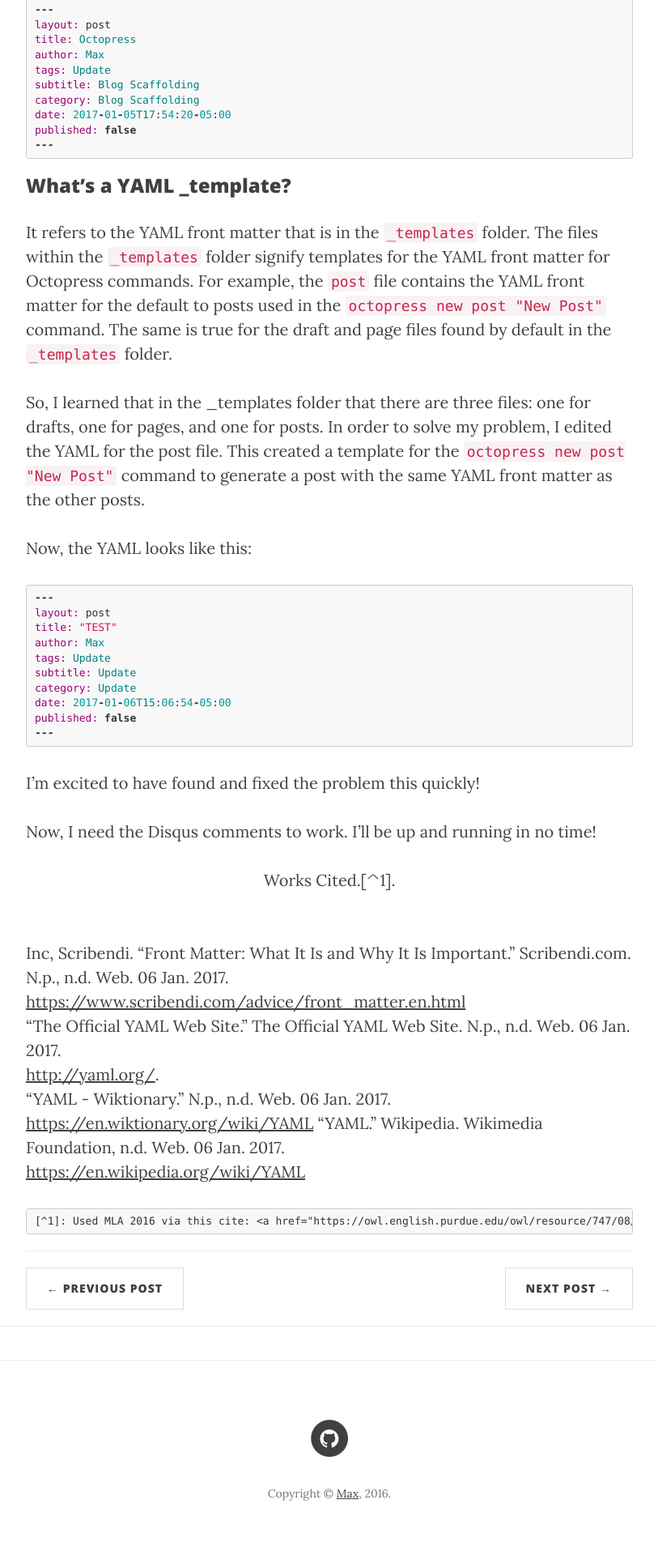
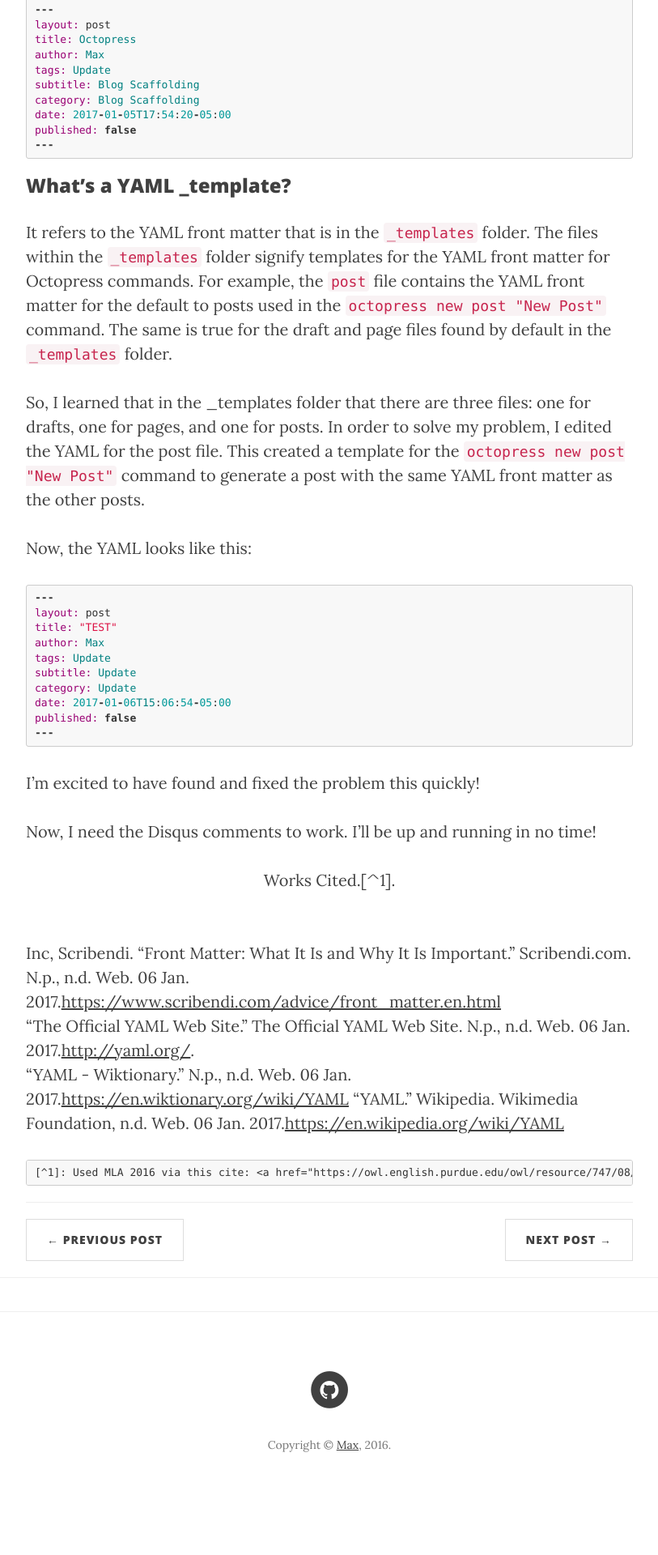
Before and after one commit to maxgrok/maxgrok.github.io_oldversion, a Jekyll site: the page built from _posts/2017-01-06-octopress-YAML-update.markdown, in a window 1280 px wide. Shown: the part 1657-3577 px from the top of the page at 81% size, without its empty margins (233-1046 px from the left). Built offline with Jekyll 4.4.1, drawn with Linux system fonts in a browser that asks for light colours; nearby versions of some CDN libraries; comment, search, counter and statistics services are not loaded; after the commit the page ends 3517 px from its top, so only the background shows below that.

```diff
--- a/_posts/2017-01-06-octopress-YAML-update.markdown
+++ b/_posts/2017-01-06-octopress-YAML-update.markdown
@@ -84,13 +84,9 @@ I'm excited to have found and fixed the problem this quickly!
 Now, I need the Disqus comments to work. I'll be up and running in no time!
 
 <p style="text-align:center;">Works Cited.[^1].</p> <br>
-Inc, Scribendi. "Front Matter: What It Is and Why It Is Important." Scribendi.com. N.p., n.d. Web. 06 Jan. 2017.<br>
-	<a href="https://www.scribendi.com/advice/front_matter.en.html">https://www.scribendi.com/advice/front_matter.en.html</a><br>
-"The Official YAML Web Site." The Official YAML Web Site. N.p., n.d. Web. 06 Jan. 2017. <br>
-	<a href="http://yaml.org/">http://yaml.org/</a>.<br>
-"YAML - Wiktionary." N.p., n.d. Web. 06 Jan. 2017.<br>
-	<a href="https://en.wiktionary.org/wiki/YAML">https://en.wiktionary.org/wiki/YAML</a>
-"YAML." Wikipedia. Wikimedia Foundation, n.d. Web. 06 Jan. 2017.<br>
-	<a href="https://en.wikipedia.org/wiki/YAML">https://en.wikipedia.org/wiki/YAML</a><br>
+Inc, Scribendi. "Front Matter: What It Is and Why It Is Important." Scribendi.com. N.p., n.d. Web. 06 Jan. 2017.<a href="https://www.scribendi.com/advice/front_matter.en.html">https://www.scribendi.com/advice/front_matter.en.html</a><br>
+"The Official YAML Web Site." The Official YAML Web Site. N.p., n.d. Web. 06 Jan. 2017.<a href="http://yaml.org/">http://yaml.org/</a>.<br>
+"YAML - Wiktionary." N.p., n.d. Web. 06 Jan. 2017.<a href="https://en.wiktionary.org/wiki/YAML">https://en.wiktionary.org/wiki/YAML</a>
+"YAML." Wikipedia. Wikimedia Foundation, n.d. Web. 06 Jan. 2017.<a href="https://en.wikipedia.org/wiki/YAML">https://en.wikipedia.org/wiki/YAML</a><br>
 
 	[^1]: Used MLA 2016 via this cite: <a href="https://owl.english.purdue.edu/owl/resource/747/08/">https://owl.english.purdue.edu/owl/resource/747/08/</a>
```
